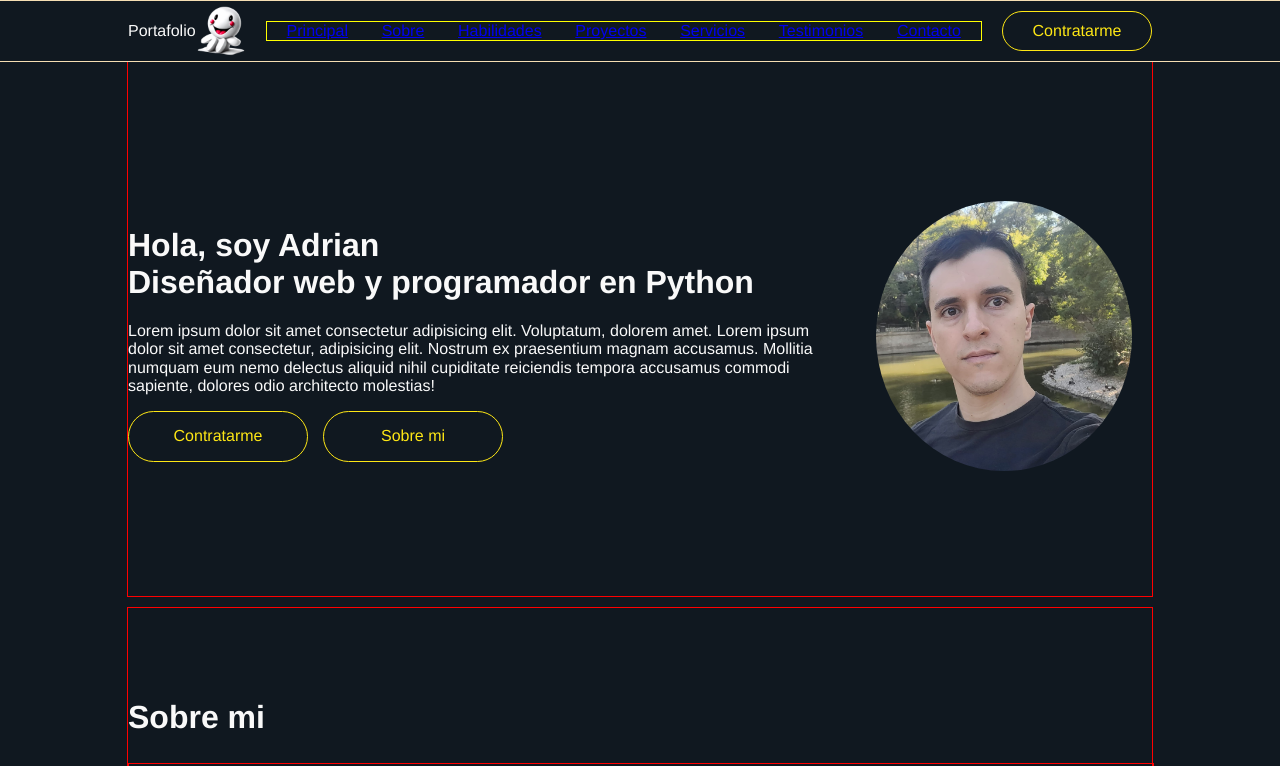
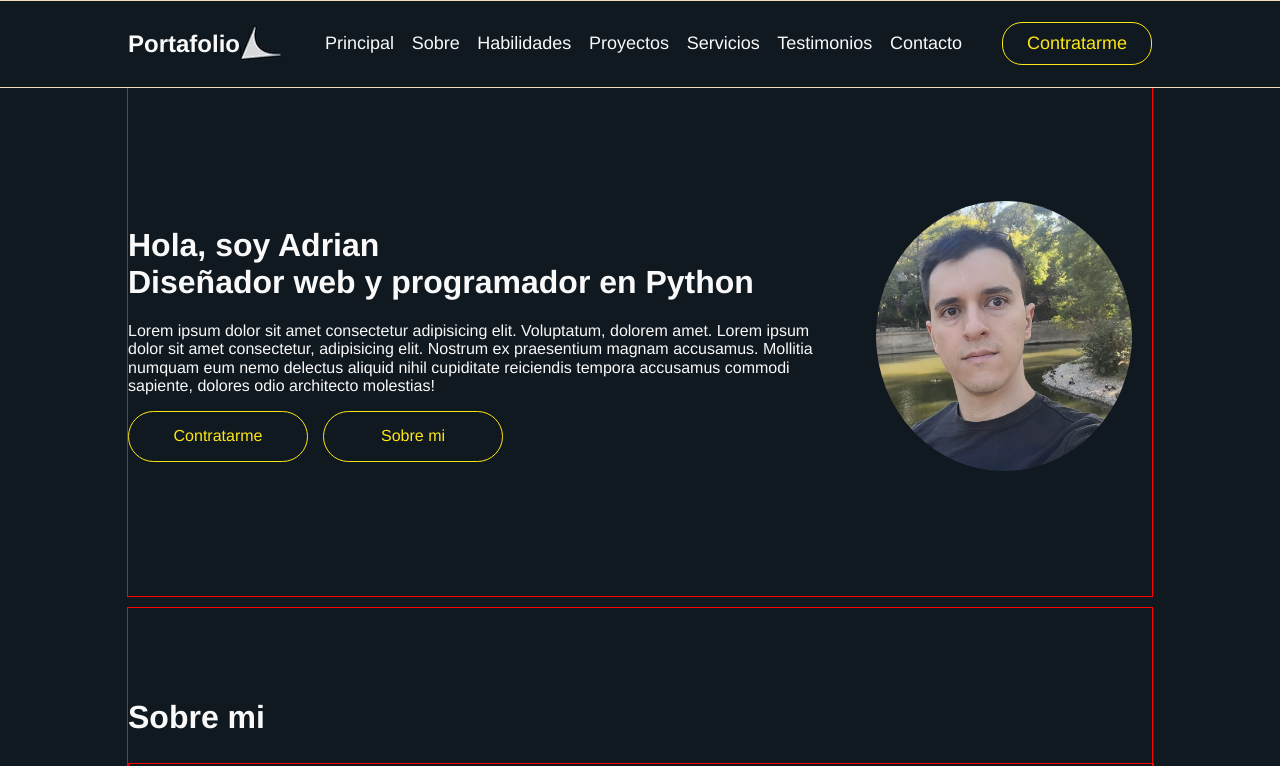
Before and after one commit to AdrianParodi/html-portfolio, a plain HTML site: page index.html in a window 1280 px wide. Shown: the top 766 px of the page. Drawn offline with nearby package versions, Linux system fonts and the light colour scheme.

Commit message:
se terminó de formatear la barra navegadora y se agregó la imagen final dentro de ella

```diff
--- a/css/style.css
+++ b/css/style.css
@@ -71,9 +71,14 @@ header{
     align-items: center;
 }
 
+.header-izq p{
+    font-size: 24px;
+    font-weight: 600;
+}
+
 .header-container img{
-    width:50px;
-    height:50px;
+    width:45px;
+    height:45x;
 }
 
 /* Barra de navegacion y sus divisiones */
@@ -82,10 +87,16 @@ nav{
     flex-direction: row;
     justify-content: space-between;
     align-items: center;
-    border: 1px yellow solid;
     flex-basis: 100%;
     margin: 0px 20px;
     padding: 0 20px; /* Espacio interno a los lados */
+}
+
+.header-container a{
+    font-size:18px;
+    font-weight: 500;
+    text-decoration: none;
+    color:rgb(249,249,249);
 }
 
 /* Boton de la parte derecha de la barra de navegacion */
@@ -104,6 +115,7 @@ nav{
     background-color: var(--background-color);
     color: rgb(254,231,21);
     transition: var(--transition-buttons);
+    font-size: 18px;
 }
 
 .small-button:hover{
--- a/index.html
+++ b/index.html
@@ -15,7 +15,7 @@
         <div class="header-container">
             <div class="header-izq">
                 <p>Portafolio</p>
-                <img src="./img/caritapng.png" alt="">
+                <img src="./img/Imagen-navbar.JPG" alt="">
             </div>
             <nav>
                 <a href="#hero">Principal</a>
```
Also changed, not shown: img/Imagen-navbar.JPG (added), img/caritapng.png (deleted).
